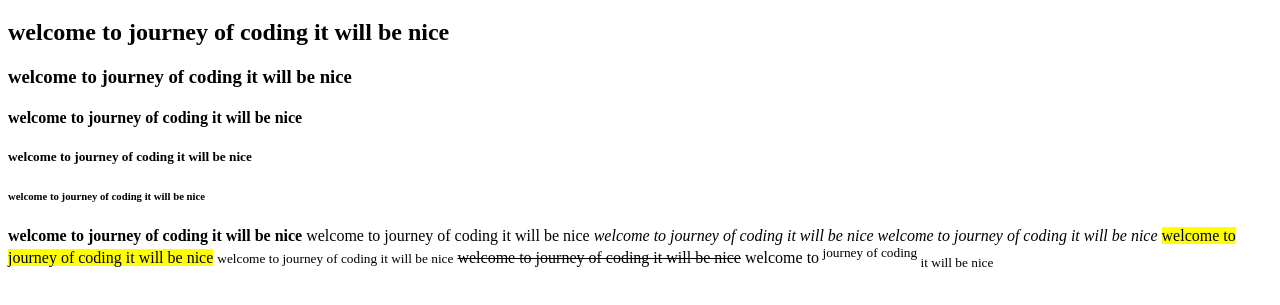
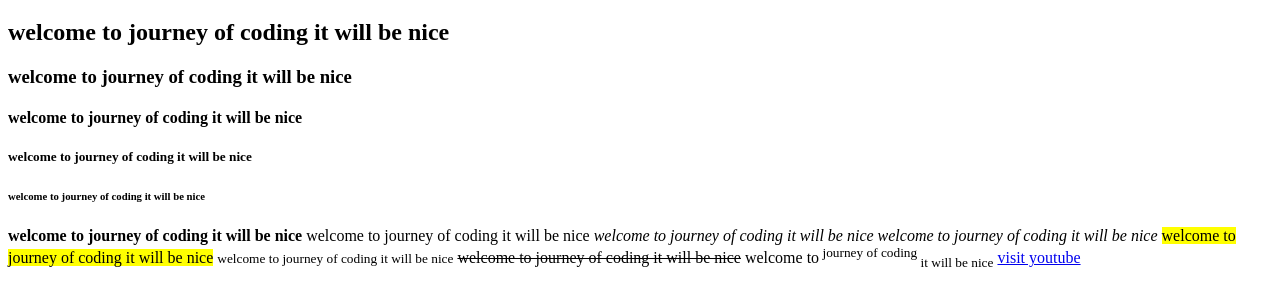
Before and after one commit to Hunainansari/CodingalAI, a plain HTML site: page index.html in a window 1280 px wide. Shown: the part 113-418 px from the top of the page. Drawn offline with Linux system fonts and the light colour scheme.

Commit message:
hyperlink

```diff
--- a/index.html
+++ b/index.html
@@ -22,7 +22,7 @@
     <del> welcome to journey of coding it will be nice</del>
      welcome to<sup> journey of coding</sup><sub> it will be nice</sub>
 
-
+     <a href="https://www.youtube.com/"> visit youtube </a>
 
     </body>
 </html>
```
